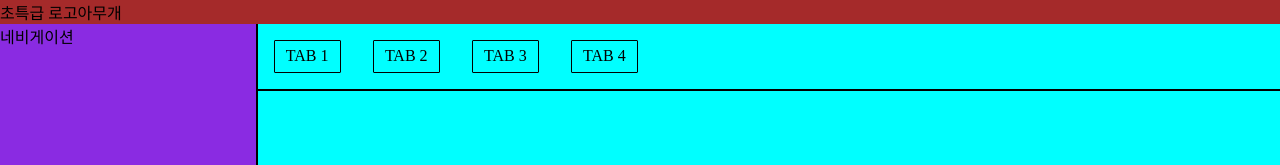
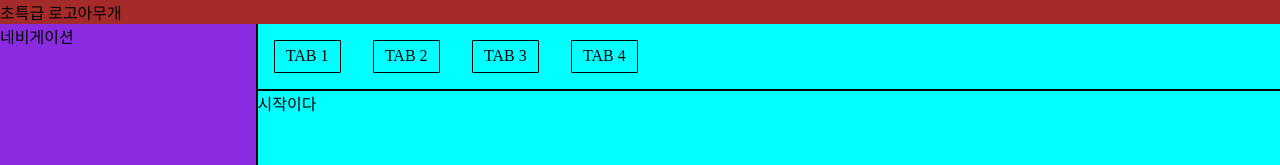
Before and after one commit to jiwan0123/WWF, a React (Create React App) app: page / in a window 1280 px wide. Shown: the top 165 px of the page. Built offline with nearby package versions, Linux system fonts and the light colour scheme.

Commit message:
워크밴치 컴포넌트 수정

```diff
--- a/src/App.js
+++ b/src/App.js
@@ -10,15 +10,7 @@ function App() {
       <Header/>
       <main>
         <Nav/>
-        <div className='workbench'>
-          <div className='tabs'>
-            <span className='tab-item'>TAB 1</span>
-            <span className='tab-item'>TAB 2</span>
-            <span className='tab-item'>TAB 3</span>
-            <span className='tab-item'>TAB 4</span>
-          </div>
-          <Workbench/>
-        </div>
+        <Workbench/>
       </main>
     </div>
   );
--- a/src/components/workbench/index.js
+++ b/src/components/workbench/index.js
@@ -8,7 +8,15 @@ function Workbench() {
 
     return (
         <div className='workbench'>
-
+          <div className='tabs'>
+            <span className='tab-item'>TAB 1</span>
+            <span className='tab-item'>TAB 2</span>
+            <span className='tab-item'>TAB 3</span>
+            <span className='tab-item'>TAB 4</span>
+          </div>
+          <div>
+            { workbench.tabs[0].blocks[0] }
+          </div>
         </div>
     );
 }
```
